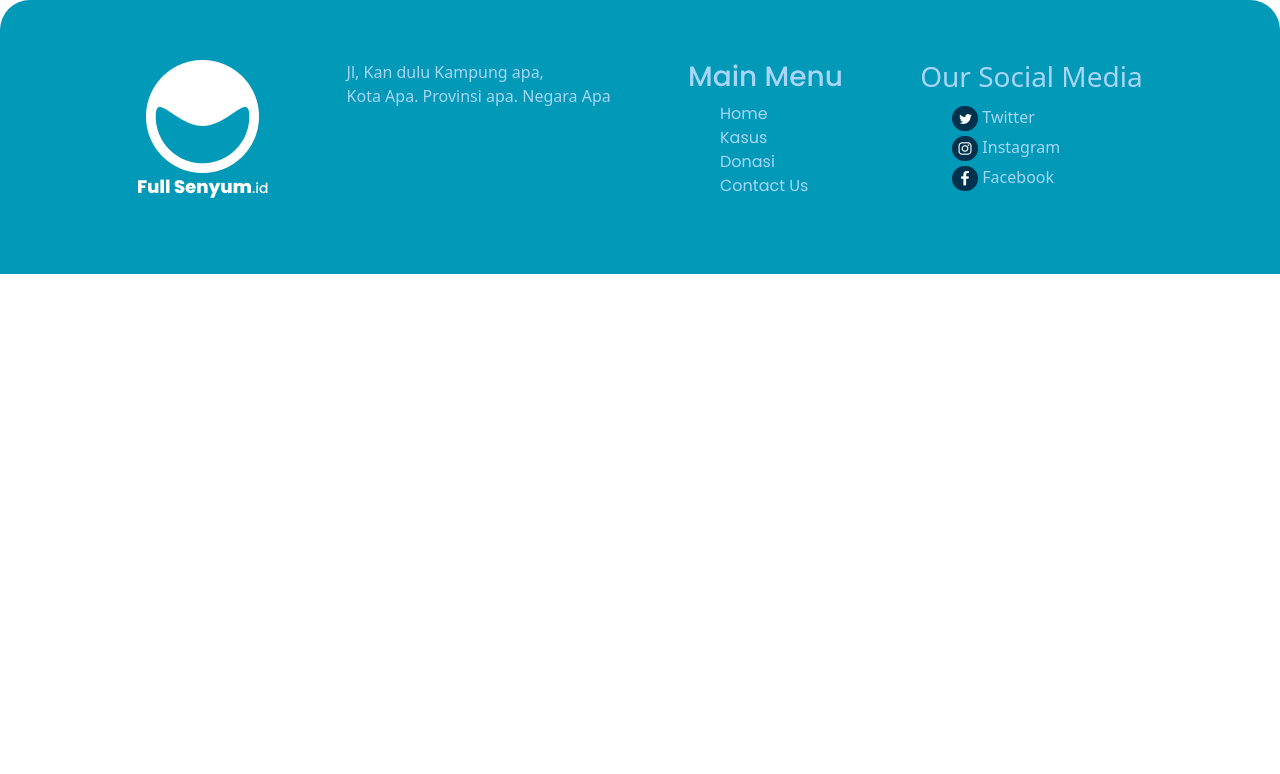
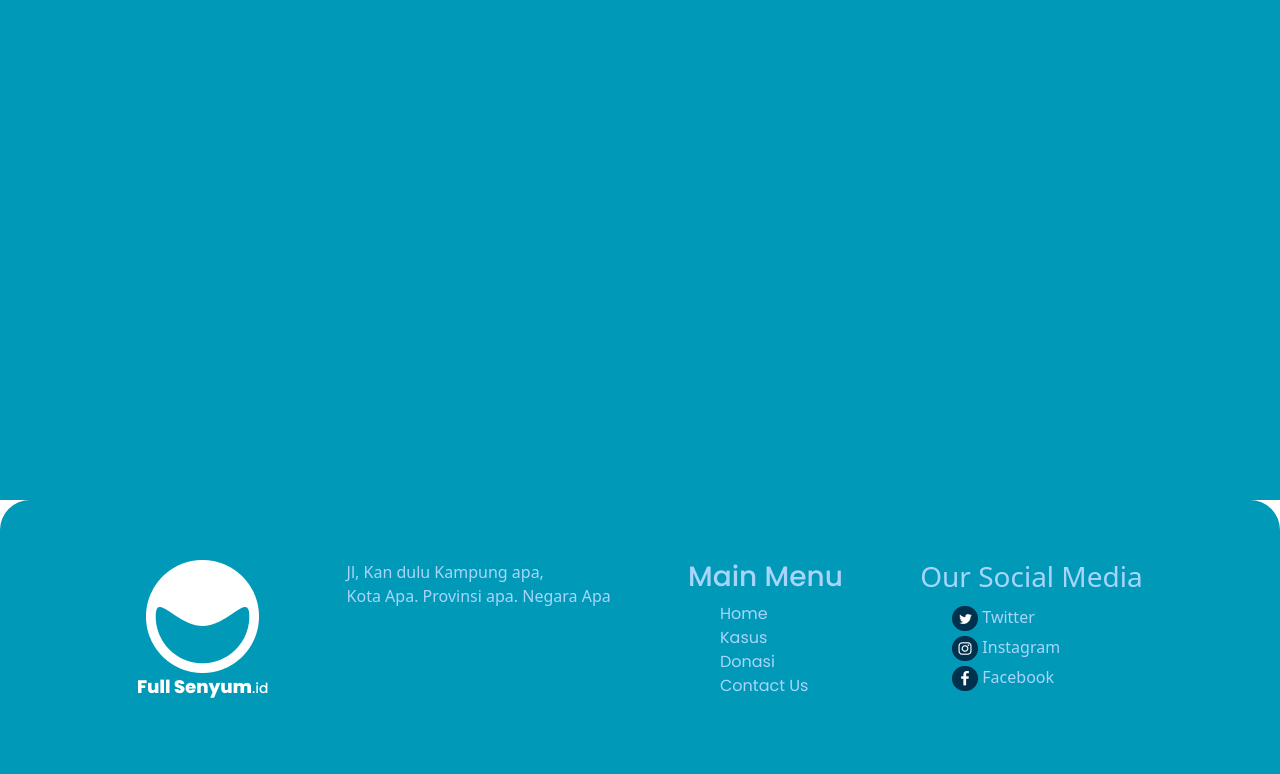
Before and after one commit to habibusk/MF04-TKT-Sistem-Informasi-mengenai-Operasi-Bibir-Sumbing-di-Aceh, a PHP site: page /upload.php in a window 1280 px wide. Shown: the part 106-880 px from the top of the page. Before the commit the page ends 380 px from the top, so only its background shows below. Run offline with PHP 8.4, Linux system fonts and the light colour scheme.

Commit message:
menambahkan style  css untuk halaman kasus

```diff
--- a/css/style.css
+++ b/css/style.css
@@ -192,3 +192,12 @@ body{
     list-style: none;
     line-height: 30px;
 }
+
+
+/* CSS HALAMAN UPLOAD */
+.formulir{
+    width: 100%;
+    height: 500px;
+    background-color: #0099B8;
+}
+/* END CSS HALAMAN UPLOAD */
```
